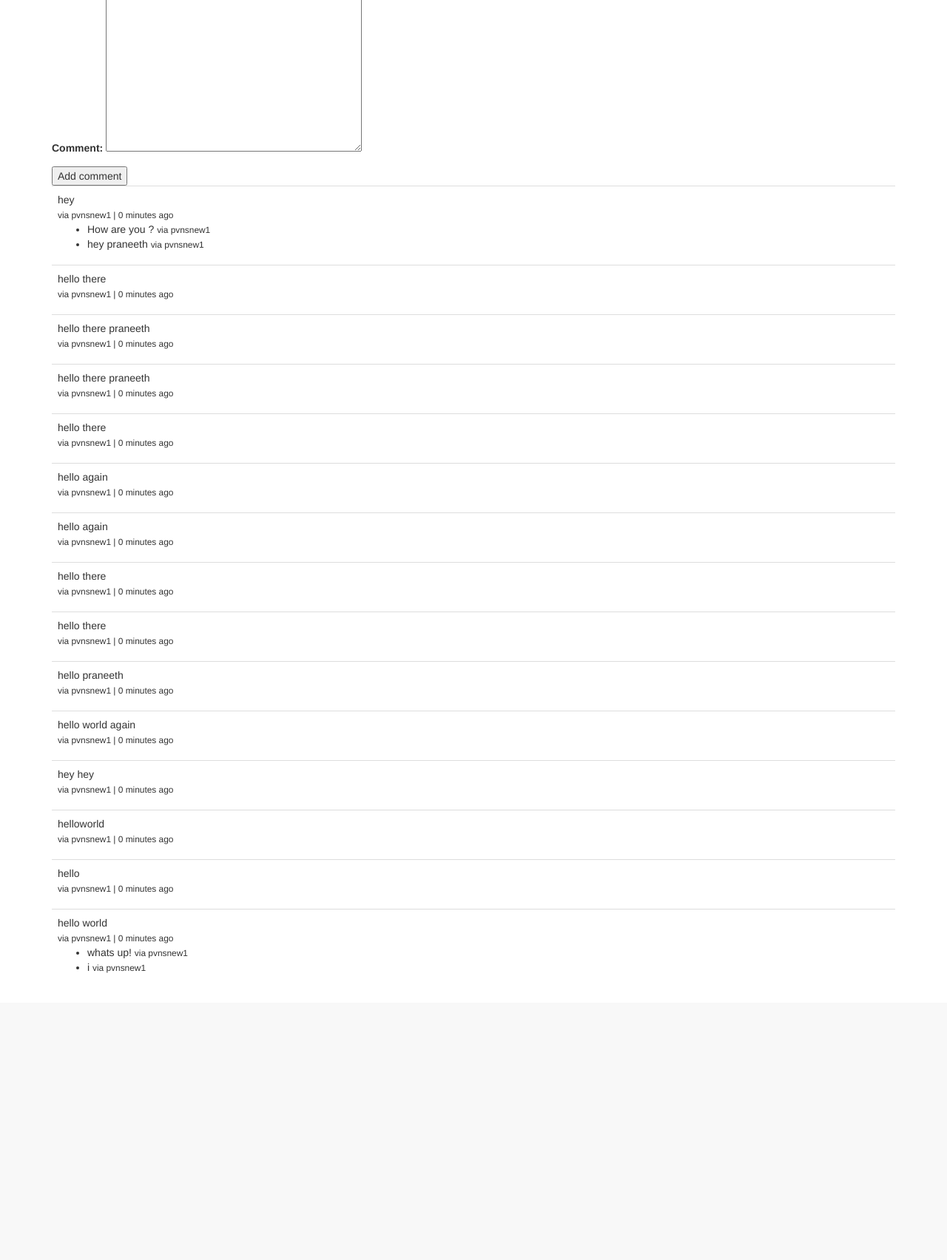
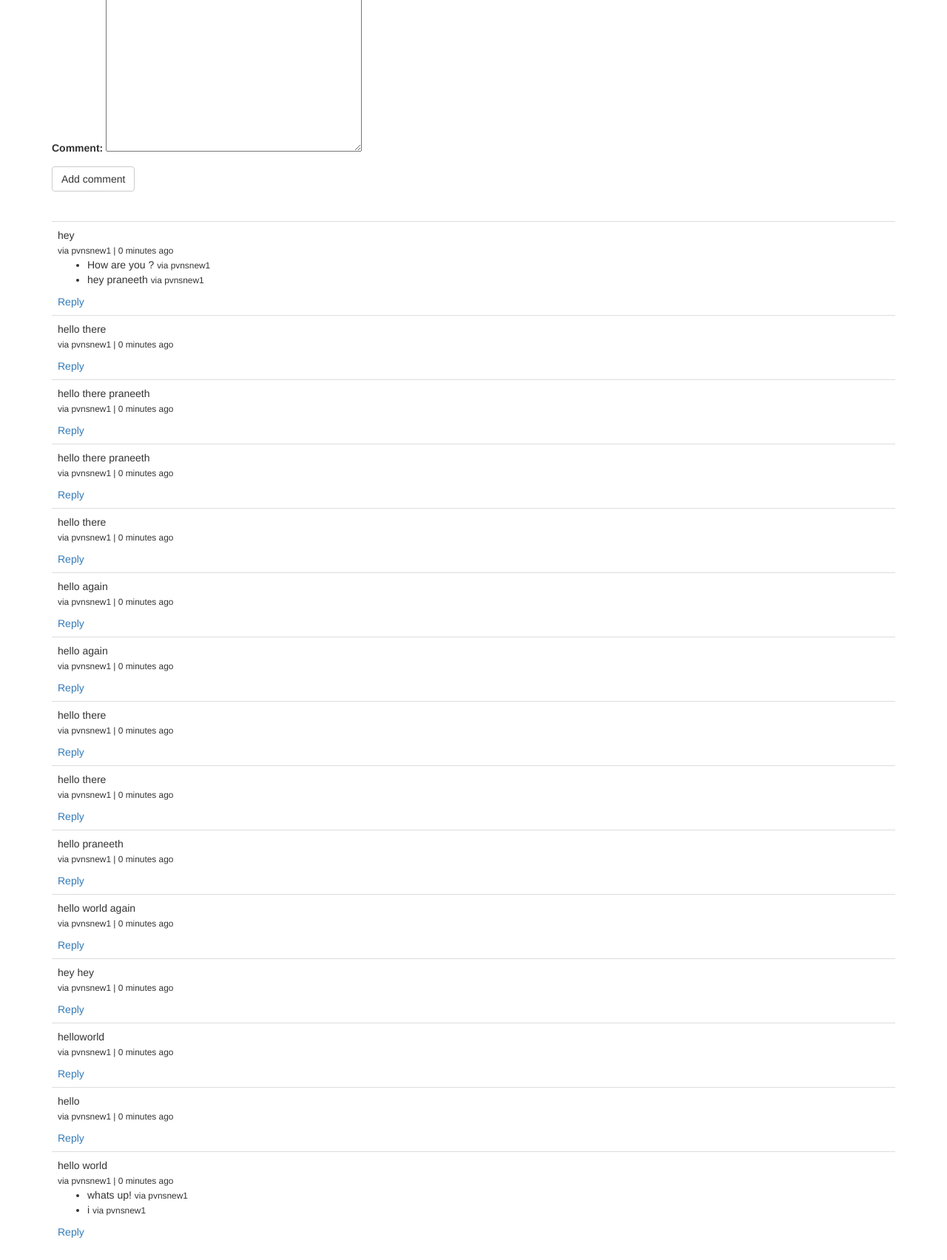
Before and after one commit to praneethkumarpidugu/MasterEnterpreneur, a Django app: a page that uses src/templates/videos/video_detail.html in a window 1280 px wide. Shown: the part 1062-2766 px from the top of the page at 74% size. Before the commit the page ends 2378 px from the top, so only its background shows below. Run offline with Django 3.2, Linux system fonts and the light colour scheme; a user stored in the database is signed in; data comes from the database, SQL or seed files in the repository; both versions use the stored data as it was after the commit; parts of the project's set-up code (start-up, migrations or seed data) failed here and were passed over; some libraries are stand-ins or nearby versions.

Commit message:
reply to a comment is successfull

```diff
--- a/src/comments/models.py
+++ b/src/comments/models.py
@@ -7,7 +7,7 @@ class CommentManager(models.Manager):
     def all(self):
         return super(CommentManager, self).filter(active=True).filter(parent=None)
 
-    def create_comment(self, user=None, text=None, path=None, video=None):
+    def create_comment(self, user=None, text=None, path=None, video=None, parent=None):
         if not path:
             raise ValueError("Must include a path when adding a comment")
         if not user:
@@ -20,6 +20,8 @@ class CommentManager(models.Manager):
         )
         if video is not None:
             comment.video = video
+        if parent is not None:
+            comment.parent = parent
         comment.save(using=self._db)
         return comment
 
--- a/src/templates/videos/video_detail.html
+++ b/src/templates/videos/video_detail.html
@@ -1,6 +1,13 @@
 {% extends 'base.html' %}
 
 {% block title %} {% endblock %}
+<style>
+{% block style %}
+.reply_comment {
+    display: none;
+}
+{% endblock %}
+</style>
 
  <script>
 
@@ -25,6 +32,10 @@
             $(window).bind("resize", function(){
 
                 update_iframe_size();
+            });
+            $(".reply_btn").click(function(e){
+                e.preventDefault();
+                $(this).next(".reply_comment").fadeToggle();
             });
         {% endblock %}
 </script>
@@ -56,8 +67,12 @@
         <h1>Comments/Questions</h1>
         <form method="POST" action="">{% csrf_token %}
             {{ comment_form.as_p }}
-            <input type="submit" value="Add comment"/>
+            <input type="submit" class="btn btn-default" value="Add comment"/>
         </form>
+
+        <br/>
+        <br/>
+
         <table class="table">
         {% for comment in comments %}
             <tr><td>{{ comment.get_comment }}
@@ -65,9 +80,19 @@
                 {% if not  comment.is_child %}
             <ul>
                 {% for child in comment.get_children %}
-                <li>{{ child.get_comment }} <small>via {{ child.user}}</small></li>
+                <li>{{ child.get_comment }} <small>via {{ child.user}}</small>
+
+                </li>
                 {% endfor %}
             </ul>
+                <a href="#" class="reply_btn">Reply</a>
+                <div class="reply_comment">
+                    <form method="POST" action="">{% csrf_token %}
+                        <input type="hidden" name="parent_id" value="{{ comment.id }}" />
+                        {{ comment_form.as_p }}
+                        <input type="submit"  class="btn btn-default" value="Add reply"/>
+                    </form>
+                </div>
                 {% endif %}
             </td></tr>
         {% endfor %}
--- a/src/videos/views.py
+++ b/src/videos/views.py
@@ -19,12 +19,22 @@ def video_detail(request, cat_slug, vid_slug):
         comments = obj.comment_set.all()
         comment_form = CommentForm(request.POST or None)
         if comment_form.is_valid():
+            parent_id = request.POST.get('parent_id')
+            parent_comment = None
+            if parent_id is not None:
+                try:
+                    parent_comment = Comment.objects.get(id=parent_id)
+                except:
+                    parent_comment = None
+
             comment_text = comment_form.cleaned_data['comment']
             new_comment = Comment.objects.create_comment(
                 user=request.user,
                 path=request.get_full_path(),
                 text=comment_text,
-                video=obj)
+                video=obj,
+                parent=parent_comment
+            )
             #add comment thread and show that thread with a message
             return HttpResponseRedirect(obj.get_absolute_url())
 
```
Also changed, not shown: src/db.sqlite3, 2 other files.
